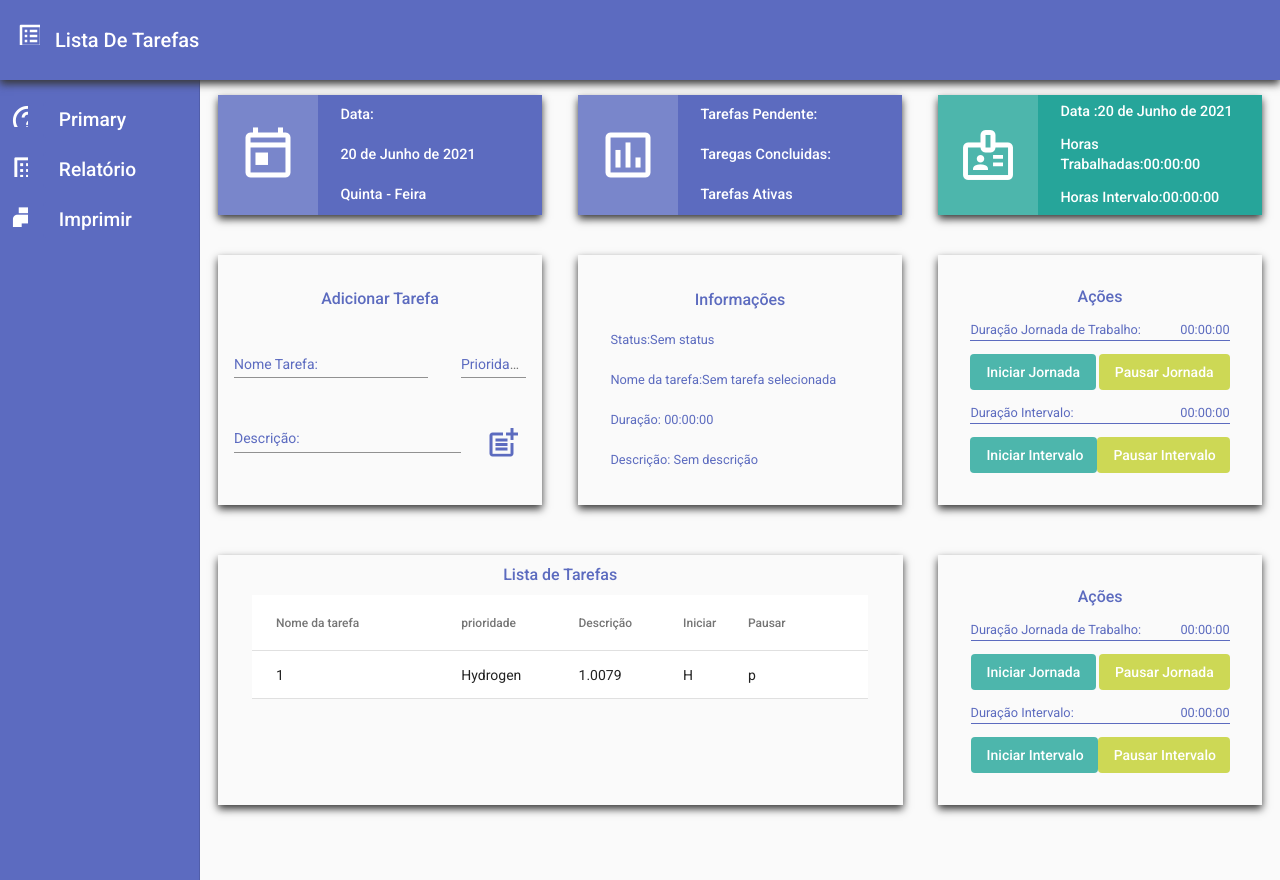
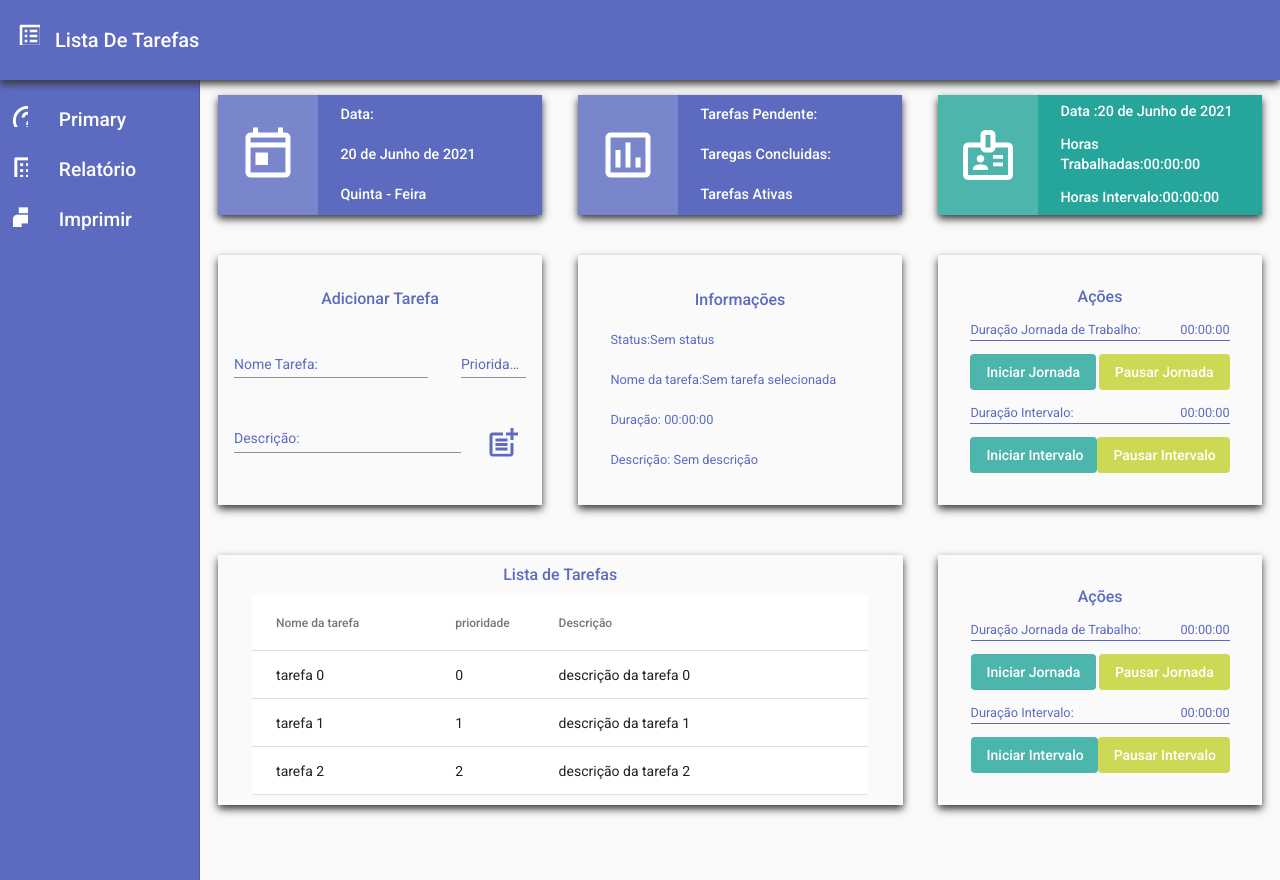
Before and after one commit to fernando-albsilva/lista_de_tarefas_angular, an Angular app: page / in a window 1280 px wide. Built offline with nearby package versions, Linux system fonts and the light colour scheme.

Commit message:
upload tabela funcionando v1

```diff
--- /dev/null
+++ b/src/app/model/TarefaModel.ts
@@ -0,0 +1,22 @@
+export class TarefaModel {
+
+    private _nomeTarefa: string ='';
+    private _prioridade: string  ='';
+    private _descricao: string  ='';
+
+    constructor () {}
+
+    // constructor(nomeTarefa:string, prioridade:string, descricao:string) {
+    //     this.nomeTarefa =nomeTarefa;
+    //     prioridade: string;
+    //     descricao: string;
+    // }
+
+    get nomeTarefa() { return this._nomeTarefa};
+    get prioridade() { return this._prioridade};
+    get descricao() { return this._descricao};
+
+    set nomeTarefa( nomeTarefa : string ) { this._nomeTarefa = nomeTarefa };
+    set prioridade( prioridade : string ) { this._prioridade = prioridade };
+    set descricao( descricao : string ) { this._descricao = descricao};
+}
--- a/src/app/sidebar/sidebar.component.scss
+++ b/src/app/sidebar/sidebar.component.scss
@@ -65,6 +65,7 @@
 .content-container{
     min-width: 1000px;
     width: calc(100% - 200px);
+    overflow: unset;
     overflow-x: unset;
 
 }
--- a/src/app/sidebar/tabela-tarefa-adicionada/tabela-tarefa-adicionada.component.html
+++ b/src/app/sidebar/tabela-tarefa-adicionada/tabela-tarefa-adicionada.component.html
@@ -19,18 +19,6 @@
         <td mat-cell *matCellDef="let element"> {{element.descricao}} </td>
       </ng-container>
 
-      <!-- iniciar Column -->
-      <ng-container matColumnDef="iniciar">
-        <th mat-header-cell *matHeaderCellDef> Iniciar </th>
-        <td mat-cell *matCellDef="let element"> {{element.iniciar}} </td>
-      </ng-container>
-
-        <!-- iniciar Column -->
-        <ng-container matColumnDef="pausar">
-            <th mat-header-cell *matHeaderCellDef> Pausar </th>
-            <td mat-cell *matCellDef="let element"> {{element.pausar}} </td>
-          </ng-container>
-
       <tr mat-header-row *matHeaderRowDef="displayedColumns"></tr>
       <tr mat-row *matRowDef="let row; columns: displayedColumns;"></tr>
     </table>
--- a/src/app/sidebar/tabela-tarefa-adicionada/tabela-tarefa-adicionada.component.ts
+++ b/src/app/sidebar/tabela-tarefa-adicionada/tabela-tarefa-adicionada.component.ts
@@ -1,6 +1,8 @@
 import { AfterViewInit, Component, OnInit,ViewChild } from '@angular/core';
 import {MatPaginator} from '@angular/material/paginator';
 import {MatTableDataSource} from '@angular/material/table';
+import { TarefaModel } from 'src/app/model/TarefaModel';
+
 
 @Component({
   selector: 'app-tabela-tarefa-adicionada',
@@ -8,12 +10,34 @@ import {MatTableDataSource} from '@angular/material/table';
   styleUrls: ['./tabela-tarefa-adicionada.component.scss']
 })
 export class TabelaTarefaAdicionadaComponent implements AfterViewInit  {
-  displayedColumns: string[] = ['nome_tarefa', 'prioridade', 'descricao', 'iniciar','pausar'];
-  dataSource = new MatTableDataSource<PeriodicElement>(ELEMENT_DATA);
 
+  dataTable:any[] = [];
+  tarefas: TarefaModel[] = [];
+
+
+  displayedColumns: string[] = ['nome_tarefa', 'prioridade', 'descricao'];
+  dataSource = new MatTableDataSource<TarefaModelInterface>(this.dataTable);
   // @ViewChild(MatPaginator) paginator: MatPaginator;
   constructor() {
 
+    for (let index = 0; index < 30; index++) {
+      let tarefa: TarefaModel = new TarefaModel();
+      tarefa.nomeTarefa = "tarefa " + index ;
+      tarefa.prioridade = index.toString();
+      tarefa.descricao = " descrição da tarefa " + index;
+      this.tarefas.push(tarefa);
+      //tarefas.push( {nome_tarefa: 1, prioridade: 'Hydrogen', descricao: 1.0079, iniciar: 'H', pausar:'p'});
+    }
+    this.tarefas.map((elemento)=>{
+
+      this.dataTable.push( {nome_tarefa:elemento.nomeTarefa, prioridade:elemento.prioridade, descricao:elemento.descricao} );
+
+      // console.log(this.dataTable);
+      // return ({elemento._nomeTarefa,elemento.prioridade, elemento.descricao});
+
+    });
+      console.log(this.dataTable);
+    // console.log(this.tarefas);
 
    }
   ngAfterViewInit() {
@@ -23,34 +47,8 @@ export class TabelaTarefaAdicionadaComponent implements AfterViewInit  {
 
 }
 
-export interface PeriodicElement {
+export interface TarefaModelInterface {
   prioridade: string;
   nome_tarefa: number;
   descricao: number;
-  iniciar: string;
-  pausar: string;
 }
-
-const ELEMENT_DATA: PeriodicElement[] = [
-
-  {nome_tarefa: 1, prioridade: 'Hydrogen', descricao: 1.0079, iniciar: 'H', pausar:'p'},
-  // {nome_tarefa: 2, prioridade: 'Helium', descricao: 4.0026, iniciar: 'He'},
-  // {nome_tarefa: 3, prioridade: 'Lithium', descricao: 6.941, iniciar: 'Li'},
-  // {nome_tarefa: 4, prioridade: 'Beryllium', descricao: 9.0122, iniciar: 'Be'},
-  // {nome_tarefa: 5, prioridade: 'Boron', descricao: 10.811, iniciar: 'B'},
-  // {nome_tarefa: 6, prioridade: 'Carbon', descricao: 12.0107, iniciar: 'C'},
-  // {nome_tarefa: 7, prioridade: 'Nitrogen', descricao: 14.0067, iniciar: 'N'},
-  // {nome_tarefa: 8, prioridade: 'Oxygen', descricao: 15.9994, iniciar: 'O'},
-  // {nome_tarefa: 9, prioridade: 'Fluorine', descricao: 18.9984, iniciar: 'F'},
-  // {nome_tarefa: 10, prioridade: 'Neon', descricao: 20.1797, iniciar: 'Ne'},
-  // {nome_tarefa: 11, prioridade: 'Sodium', descricao: 22.9897, iniciar: 'Na'},
-  // {nome_tarefa: 12, prioridade: 'Magnesium', descricao: 24.305, iniciar: 'Mg'},
-  // {nome_tarefa: 13, prioridade: 'Aluminum', descricao: 26.9815, iniciar: 'Al'},
-  // {nome_tarefa: 14, prioridade: 'Silicon', descricao: 28.0855, iniciar: 'Si'},
-  // {nome_tarefa: 15, prioridade: 'Phosphorus', descricao: 30.9738, iniciar: 'P'},
-  // {nome_tarefa: 16, prioridade: 'Sulfur', descricao: 32.065, iniciar: 'S'},
-  // {nome_tarefa: 17, prioridade: 'Chlorine', descricao: 35.453, iniciar: 'Cl'},
-  // {nome_tarefa: 18, prioridade: 'Argon', descricao: 39.948, iniciar: 'Ar'},
-  // {nome_tarefa: 19, prioridade: 'Potassium', descricao: 39.0983, iniciar: 'K'},
-  // {nome_tarefa: 20, prioridade: 'Calcium', descricao: 40.078, iniciar: 'Ca'},
-];
```
